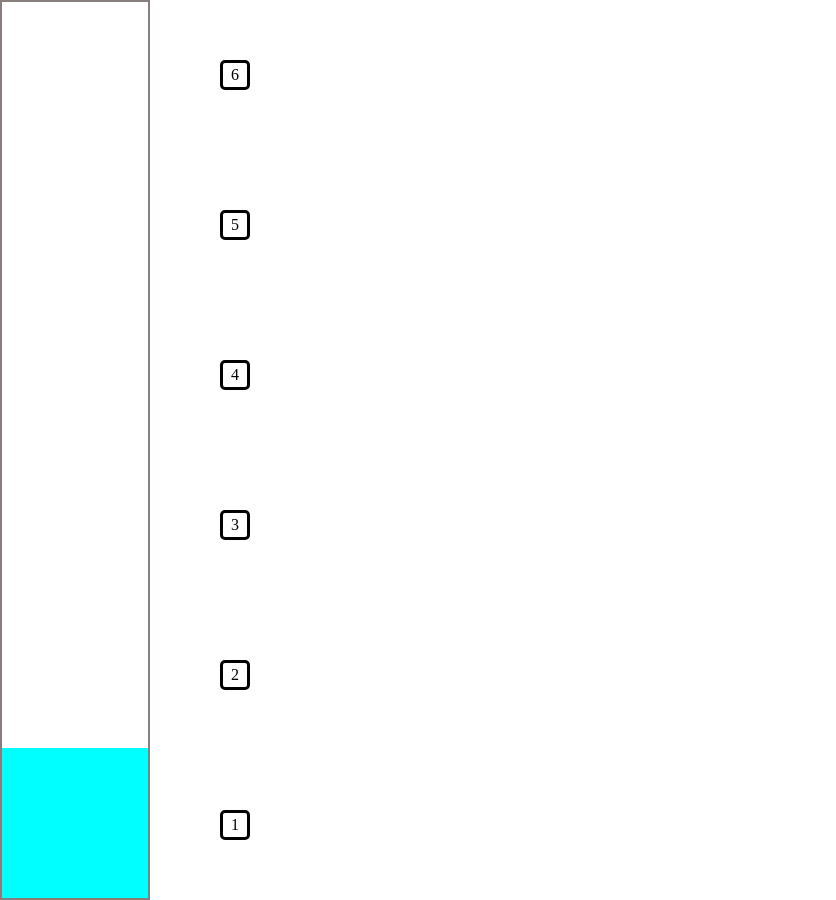
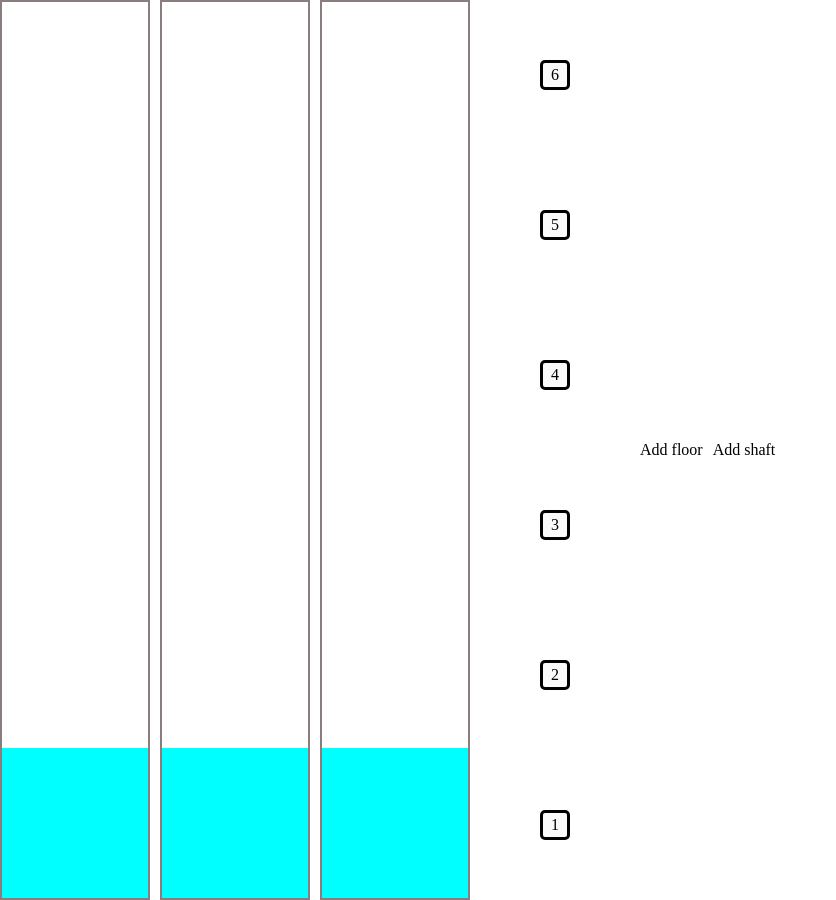
Before and after one commit to alex-sizow/trueconf-elevator, a Vue app: page / in a window 1280 px wide. Shown: the whole page, without its empty margins (0-836 px from the left). Built offline with nearby package versions, Linux system fonts and the light colour scheme.

Commit message:
Add funtionality for adding floor and shaft

```diff
--- a/src/App.vue
+++ b/src/App.vue
@@ -1,16 +1,33 @@
 <script>
+import { mapMutations } from 'vuex';
+
 import FloorButton from './components/FloorButton.vue';
 import LiftShaft from './components/LiftShaft.vue';
 
 export default {
   name: 'App',
+
   components: { LiftShaft, FloorButton },
+
+  methods: {
+    ...mapMutations(['addFloors', 'addShafts']),
+
+    addFloor() {
+      this.addFloors();
+    },
+    addShaft() {
+      this.addShafts();
+    },
+  },
 };
 </script>
 
 <template>
   <div class="container">
-    <lift-shaft></lift-shaft>
+    <lift-shaft
+      v-for="(shaft, index) in this.$store.state.shafts"
+      :key="index"
+    ></lift-shaft>
     <div class="buttons">
       <div class="buttons">
         <floor-button
@@ -20,6 +37,8 @@ export default {
         ></floor-button>
       </div>
     </div>
+    <button @click="addFloor">Add floor</button>
+    <button @click="addShaft">Add shaft</button>
   </div>
 </template>
 
--- a/src/components/FloorButton.vue
+++ b/src/components/FloorButton.vue
@@ -23,7 +23,7 @@ export default {
   </div>
 </template>
 
-<style lang="scss">
+<style lang="scss" scoped>
 @keyframes blink {
   50% {
     border: 2px solid red;
--- a/src/store/index.js
+++ b/src/store/index.js
@@ -8,5 +8,12 @@ export default createStore({
     };
   },
   getters: {},
-  mutations: {},
+  mutations: {
+    addFloors(state) {
+      state.floors += 1;
+    },
+    addShafts(state) {
+      state.shafts += 1;
+    },
+  },
 });
```
